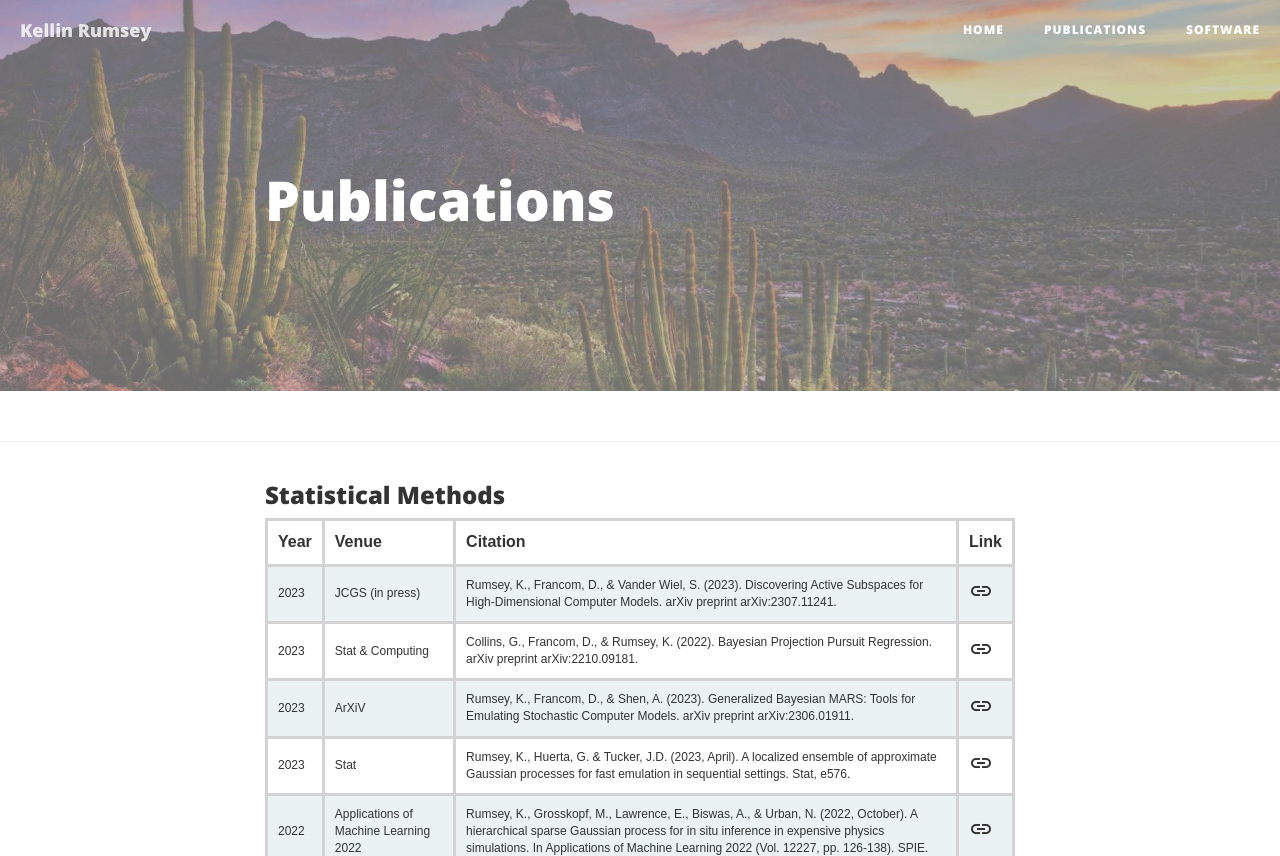
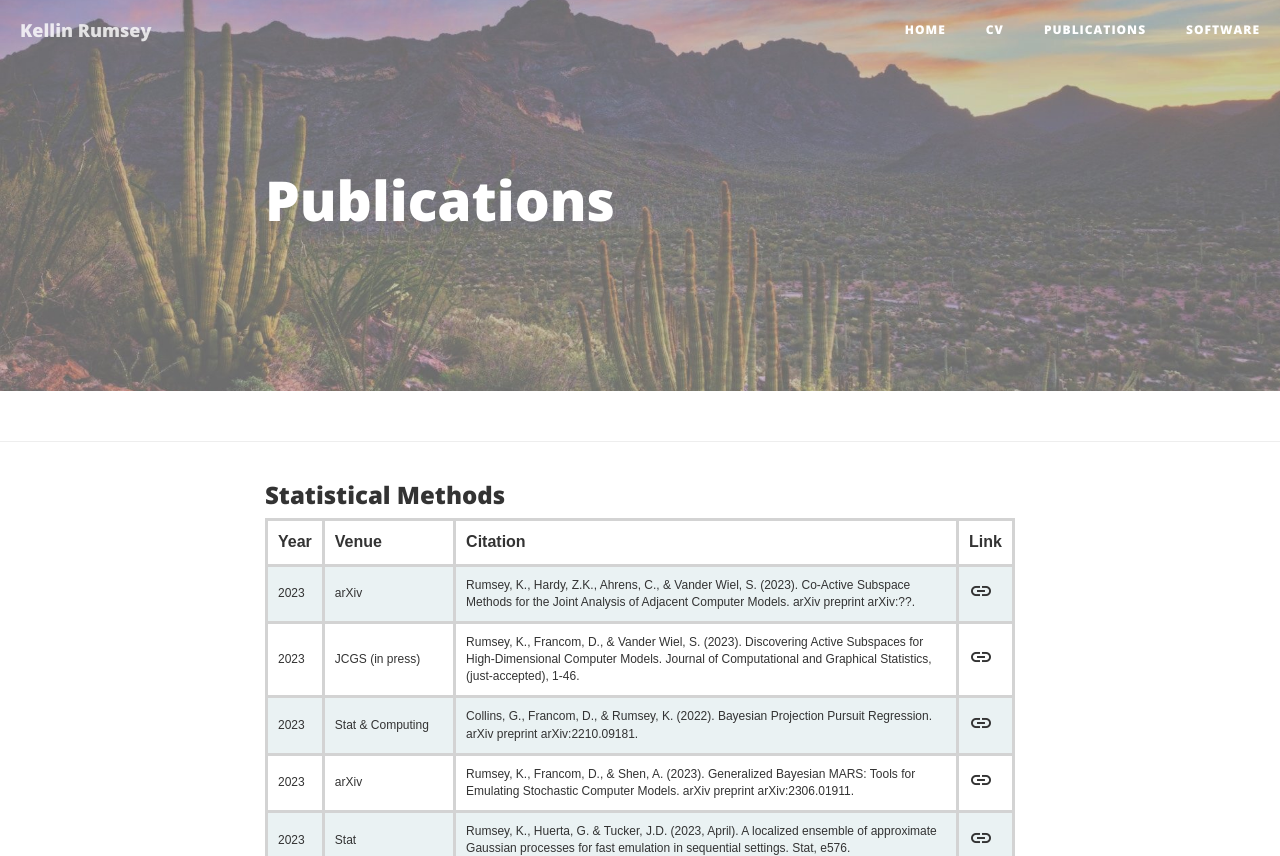
Before and after one commit to knrumsey/knrumsey.github.io, a website: page publications.html in a window 1280 px wide. Shown: the top 856 px of the page. Drawn offline with nearby package versions, Linux system fonts and the light colour scheme.

Commit message:
Added cv

```diff
--- a/publications.html
+++ b/publications.html
@@ -90,6 +90,9 @@
                     <li>
                         <a href="index.html">Home</a>
                     </li>
+                    <li>
+                        <a href="img/CV.pdf" target="_blank">CV</a>
+                    </li>
                    <li>
                         <a href="publications.html">Publications</a>
                     </li>
@@ -138,8 +141,14 @@
 	</tr>
 	<tr>
 	<td> 2023 </td>
+ 	<td> arXiv </td>
+ 	<td> Rumsey, K., Hardy, Z.K., Ahrens, C., & Vander Wiel, S. (2023). Co-Active Subspace Methods for the Joint Analysis of Adjacent Computer Models. arXiv preprint arXiv:??. </td>
+ 	<td><a href=" Rumsey, K., Francom, D., & Vander Wiel, S. (2023). Discovering Active Subspaces for High-Dimensional Computer Models. Journal of Computational and Graphical Statistics, (just-accepted), 1-46."><i class="material-icons">link</i> </a></td>
+ 	</tr>
+	<tr>
+	<td> 2023 </td>
  	<td> JCGS (in press) </td>
- 	<td> Rumsey, K., Francom, D., & Vander Wiel, S. (2023). Discovering Active Subspaces for High-Dimensional Computer Models. arXiv preprint arXiv:2307.11241. </td>
+ 	<td> Rumsey, K., Francom, D., & Vander Wiel, S. (2023). Discovering Active Subspaces for High-Dimensional Computer Models. Journal of Computational and Graphical Statistics, (just-accepted), 1-46. </td>
  	<td><a href=" https://arxiv.org/pdf/2307.11241 "><i class="material-icons">link</i> </a></td>
  	</tr>
 	<tr>
@@ -150,7 +159,7 @@
  	</tr>
 	<tr>
 	<td> 2023 </td>
- 	<td> ArXiV </td>
+ 	<td> arXiv </td>
  	<td> Rumsey, K., Francom, D., & Shen, A. (2023). Generalized Bayesian MARS: Tools for Emulating Stochastic Computer Models. arXiv preprint arXiv:2306.01911. </td>
  	<td><a href=" https://arxiv.org/pdf/2306.01911 "><i class="material-icons">link</i> </a></td>
  	</tr>
```
Also changed, not shown: index.html (+3 -0 lines), software.html (+3 -0 lines), 2 other files.
